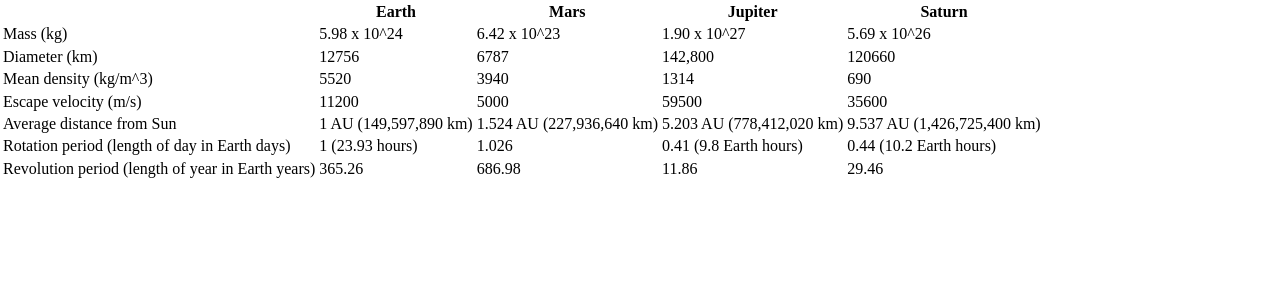
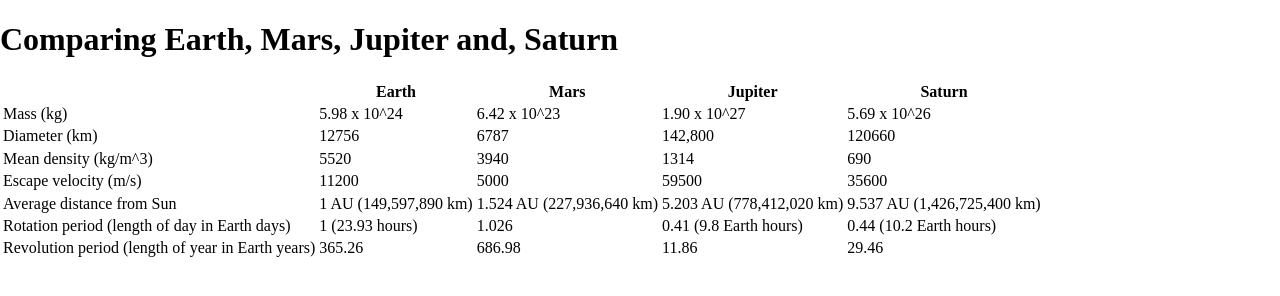
Before and after one commit to 8Kentonf/Lab5, a plain HTML site: page index.html in a window 1280 px wide. Drawn offline with Linux system fonts and the light colour scheme; files that its build step writes are made by us from their sources.

Commit message:
adding h1

```diff
--- a/index.html
+++ b/index.html
@@ -7,6 +7,7 @@
 <link rel="stylesheet" href="normalize.css">
 </head>
 <body>
+<p><h1>Comparing Earth, Mars, Jupiter and, Saturn</h1></p>
 <table id="planets">
 <tr>
 <th></th>
```
